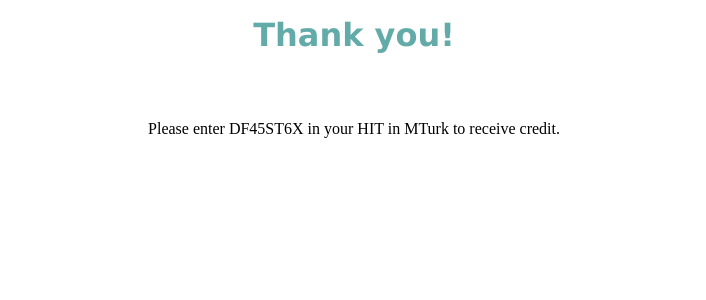
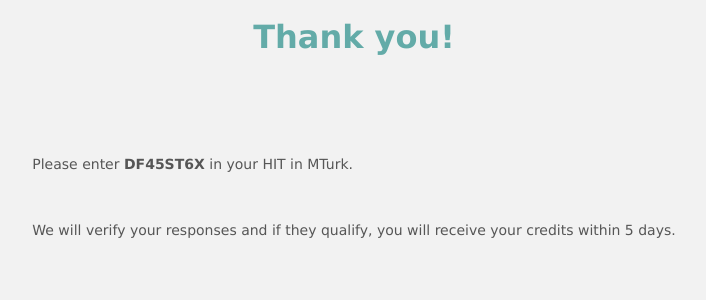
Before and after one commit to saeliddp/heroku_fate, a Django app: template version2/templates/version2/code.html in a window 1280 px wide. Shown: the top 300 px of the page, without its empty margins (286-992 px from the left). Run offline with Django 3.2, Linux system fonts and the light colour scheme; the template is opened without the code that fills it, so the values that code supplies are empty; parts of the project's set-up code (start-up, migrations or seed data) failed here and were passed over.

Commit message:
minor changes

```diff
--- a/version2/templates/version2/code.html
+++ b/version2/templates/version2/code.html
@@ -2,18 +2,31 @@
 <html>
 <head>
   <style>
+
 .header {
-      padding-top: 8px;
+  background-color: #f2f2f2;
+  padding-top: 10px;
   margin: 0px;
   text-align: center;
   color: #63aba8;
   font-family: "verdana";
+}
+.description {
+	font-family: "verdana";
+	color: #565656;
+	float: center;
+	font-size: 14px;
+	margin-top: 50px;
+	margin-left: 100px;
+	margin-right: 100px;
+	margin-bottom: 50px;
 }
 
     .mturk-id {
       display: table;
       margin: auto;
       margin-top: 50px;
+	  float: center;
     }
 
     .mturk-id input {
@@ -26,12 +39,13 @@
   </style>
   <title>Search Result Survey</title>
 </head>
-<body>
+<body style="background-color: #f2f2f2">
 <h1 class="header">Thank you!</h1>
 
 <div class="mturk-id">
   <div>
-    <p>Please enter DF45ST6X in your HIT in MTurk to receive credit.</p>
+    <p class="description">Please enter <b>DF45ST6X</b> in your HIT in MTurk.</p>
+	<p class="description">We will verify your responses and if they qualify, you will receive your credits within 5 days.</p>
   </div>
 </div>
 
--- a/version2/templates/version2/thanks.html
+++ b/version2/templates/version2/thanks.html
@@ -27,7 +27,7 @@
   </style>
   <title>Search Result Survey</title>
 </head>
-<body>
+<body style="background-color: #f2f2f2">
 <h1 class="header">Thank you!</h1>
 
 <div class="mturk-id">
--- a/version2/views.py
+++ b/version2/views.py
@@ -26,6 +26,7 @@
 
 # whether or not to swap the left and right algorithms on a given turn
 swap = [False, True, True, False, True, True, True, False, False, False, False, False, True, True, False, False, True, False, True, True, False]
+# represents the query_id values corresponding to the order of data in snippet.pickle
 qid_map = [21, 22, 23, 24, 25, 26, 27, 28, 29, 30, 31, 32, 33, 2, 5, 6, 8, 15, 18, 20]
 
 def get_ip_address(request):
```
Also changed, not shown: version2/templates/version2/consent.html (+6 -6 lines). Lines whose indentation alone changed are shown as unchanged.
